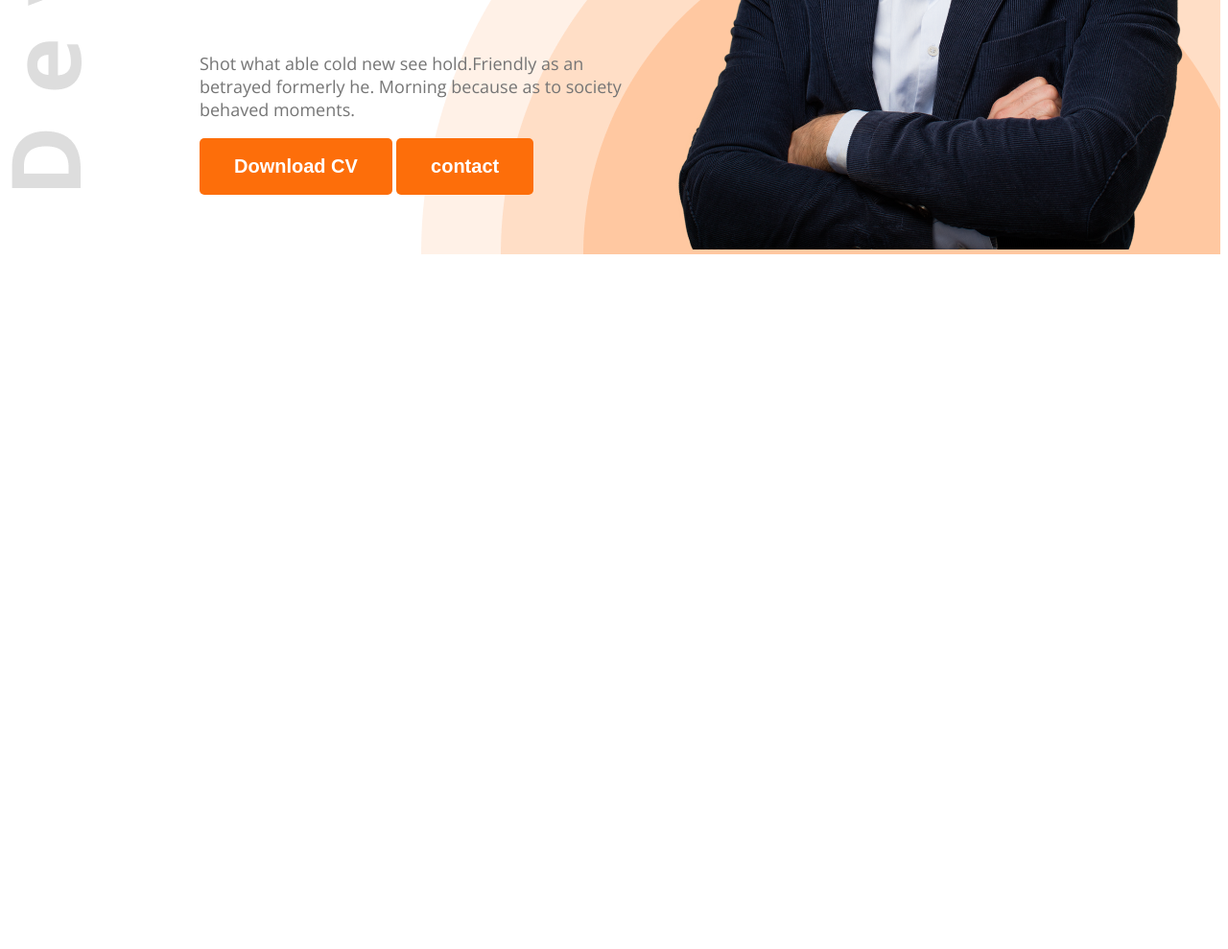
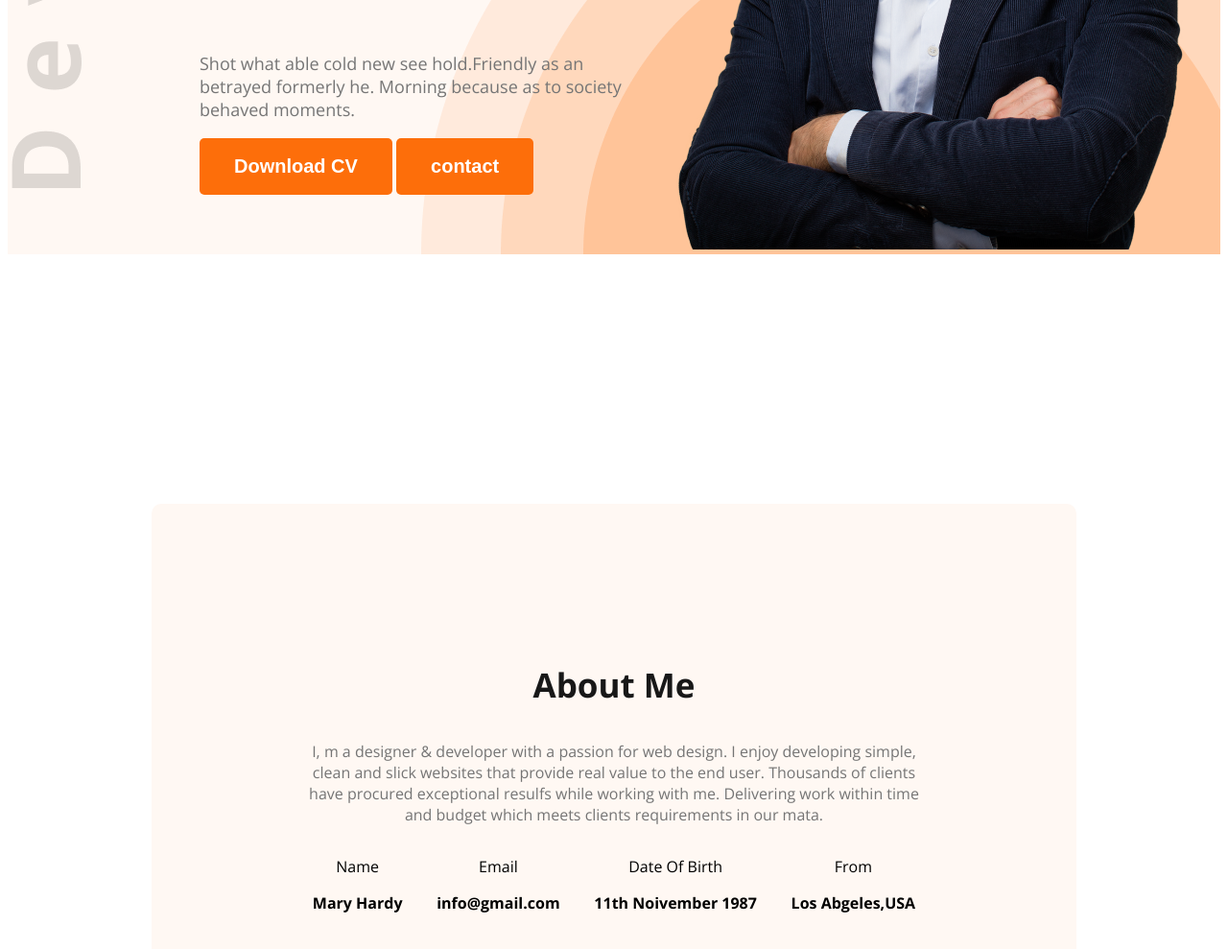
Before and after one commit to jamiul-fahim/web-dev-portfolio, a plain HTML site: page index.html in a window 1280 px wide. Shown: the part 575-1564 px from the top of the page at 96% size. Before the commit the page ends 848 px from the top, so only its background shows below. Drawn offline with nearby package versions, Linux system fonts and the light colour scheme.

Commit message:
third  commit

```diff
--- a/index.html
+++ b/index.html
@@ -10,7 +10,7 @@
     <link rel="stylesheet" href="styles/portfolio.css">
 </head>
 <body class="open-sans-normal">
-    <header class="head">
+    <header class="head secondery-bg">
         <nav>
             <h3 class="nav-title">ma<span class="text-primary">r</span>y</h3>
             <ul>
@@ -34,6 +34,34 @@
 
     </header>
     <main>
+        <section class="about secondery-bg">
+            <h3 class="section-title">
+                About Me
+            </h3>
+            <p class="section-description">
+                I, m a designer & developer with a passion for web design. I enjoy developing simple, clean and slick websites that provide real value to the end user. Thousands of clients have procured exceptional resulfs while working with me. Delivering work within time and budget which meets clients requirements in our mata.
+            </p>
+            <div class="about-items">
+                <!-- .about-item*4>p.item-title+p.item-description -->
+                <div class="about-item">
+                    <p class="about-title">Name</p>
+                    <p class="item-description">Mary Hardy</p>
+                </div>
+                <div class="about-item">
+                    <p class="about-title">Email</p>
+                    <p class="item-description">info@gmail.com</p>
+                </div>
+                <div class="about-item">
+                    <p class="about-title">Date Of Birth</p>
+                    <p class="item-description">11th Noivember 1987</p>
+                </div>
+                <div class="about-item">
+                    <p class="about-title"> From</p>
+                    <p class="item-description">Los Abgeles,USA</p>
+                </div>
+            </div>
+
+        </section>
 
     </main>
     <footer>
--- a/styles/portfolio.css
+++ b/styles/portfolio.css
@@ -47,6 +47,9 @@ nav ul{
     display: flex;
     align-items: center;
 }
+.dark-1{
+    color: #181818;
+}
 
 .dark-2{
     color: #474747;
@@ -64,7 +67,18 @@ nav ul{
     font-size: 20px;
     border: none;
 }
-
+.section-title{
+    font-weight: bold;
+    font-size: 35px;
+    color: #181818;
+}
+.section-description{
+    font:18px ;
+    color: #757575;
+}
+.secondery-bg{
+    background-color: #FFF8F3;
+}
 /* banner styles */
 
 
@@ -98,3 +112,23 @@ nav ul{
     background-repeat: no-repeat;
     background-position: top left, bottom right;
 }
+/* about styles */
+.about{
+    border-radius: 10px;
+    padding: 130px 150px;
+    margin-top: 130px;
+}
+.about-items{
+    display: flex;
+    justify-content: space-around;
+}
+.item-description{
+    font-weight: bold;
+}
+/* main styles */
+main{
+    max-width: 1140px;
+    margin: 0 auto;
+    padding: 130px 150px;
+    text-align: center;
+}
```
